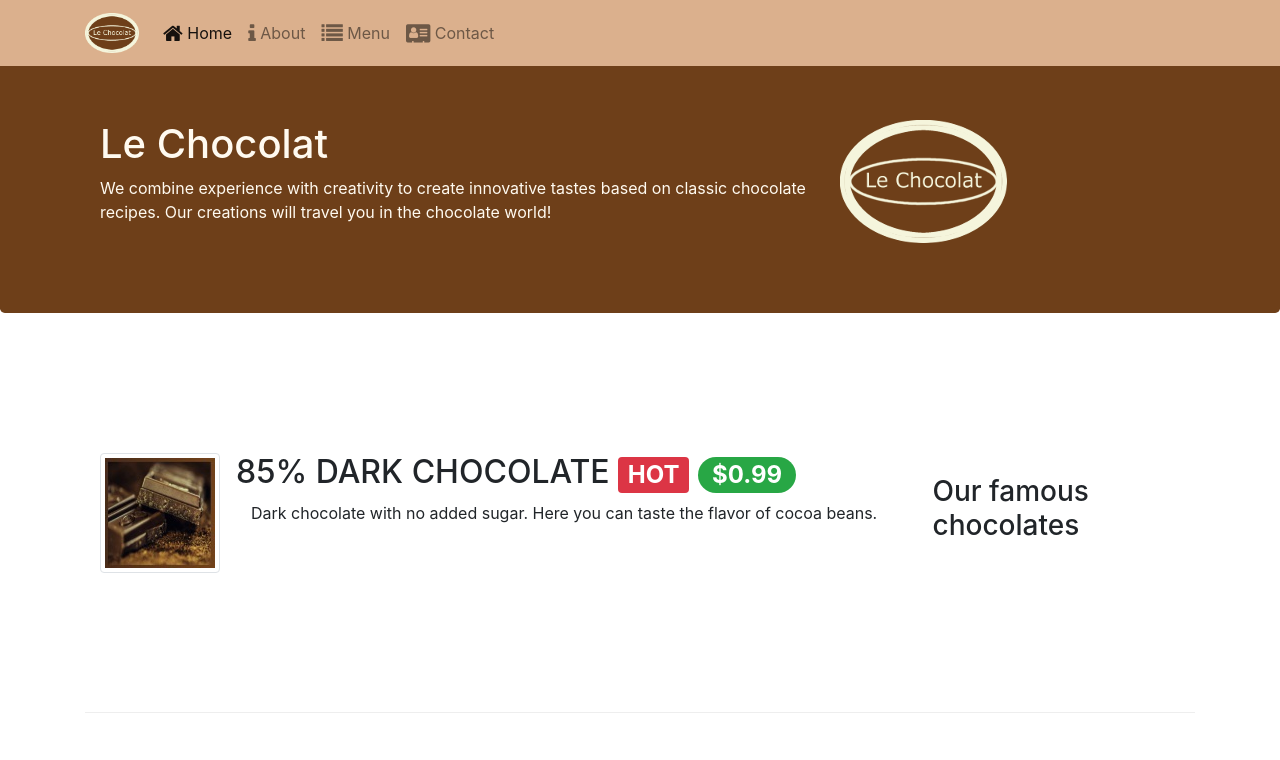
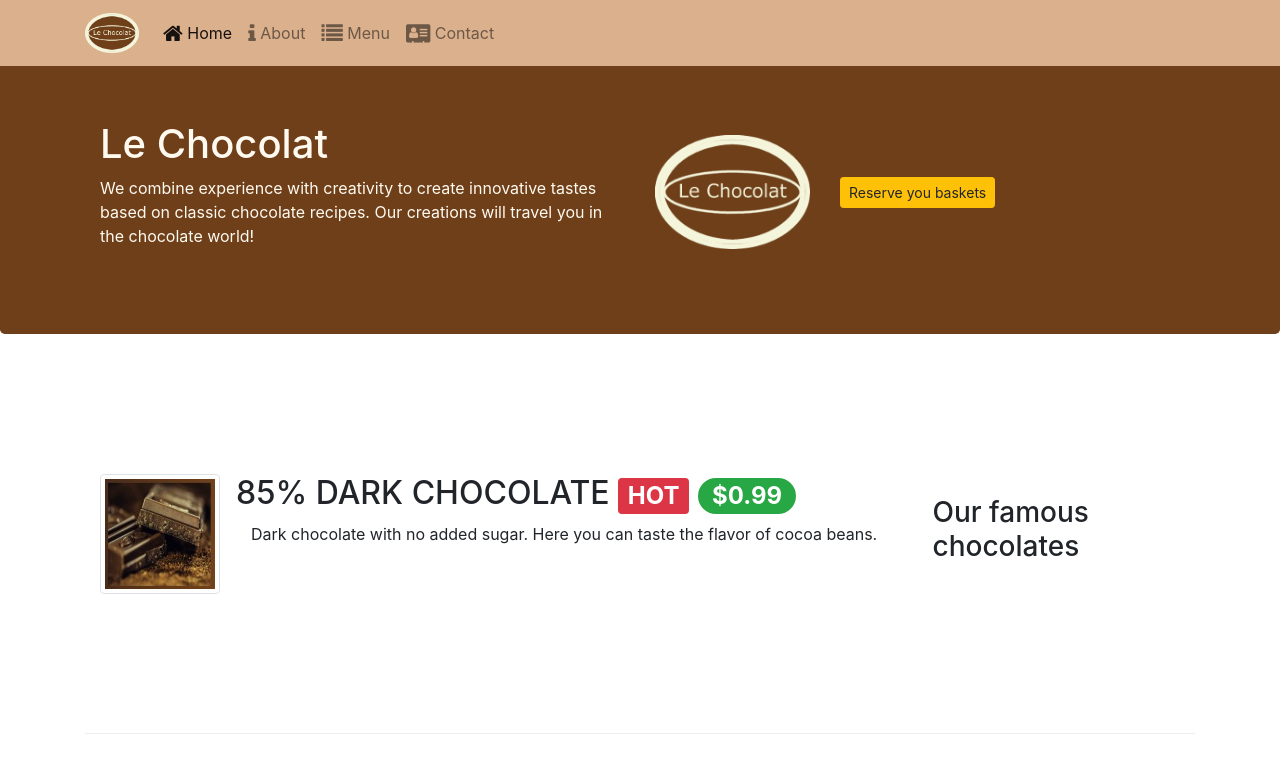
Before and after one commit to csantor/leChocolat, a website: page index.html in a window 1280 px wide. Shown: the top 760 px of the page. Drawn offline with nearby package versions, Linux system fonts and the light colour scheme.

Commit message:
Bootstrap Assignment 9 Task 2

```diff
--- a/index.html
+++ b/index.html
@@ -44,13 +44,16 @@
     <header class="jumbotron">
         <div class="container">
             <div class="row row-header">
-                <div class="col-12 col-sm-8">
+                <div class="col-6">
                     <h1>Le Chocolat</h1>
                     <p>We combine experience with creativity to create innovative tastes based on classic chocolate
                         recipes. Our creations will travel you in the chocolate world!</p>
                 </div>
-                <div class="col col-sm">
+                <div class="col-2 align-self-center">
                     <img src="images/logo.png" class="img-fluid">
+                </div>
+                <div class="col-4 align-self-center">
+                    <a href="#myform" class="btn btn-warning btn-sm">Reserve you baskets</a>
                 </div>
             </div>
         </div>
@@ -121,7 +124,7 @@
         <div class="row row-content align-items-sm-center">
             <div class="col-12 col-md-8">
                 <div class="card">
-                    <form>
+                    <form id="myform">
                         <div>
                             <div class="card-header bg-warning">
                                 Reserve your baskets
```
